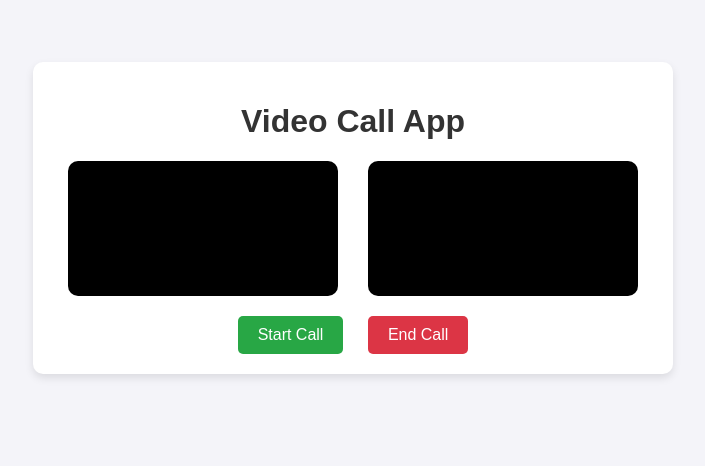
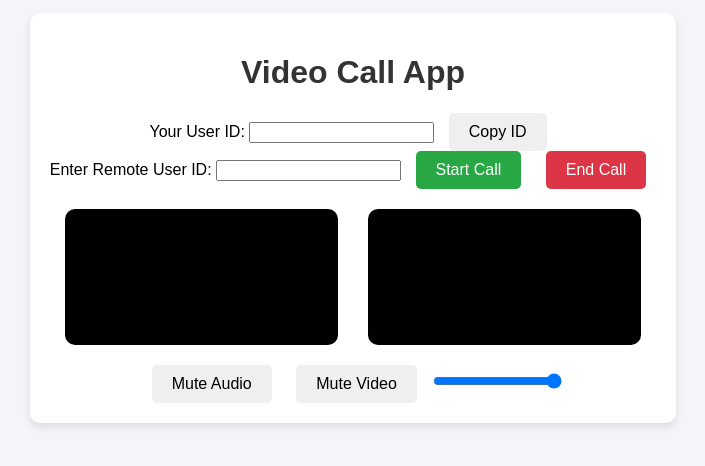
Before and after one commit to Aris25-GH/video-call-app, a website: page index.html in a window 1280 px wide. Shown: the part 182-648 px from the top of the page, without its empty margins (287-992 px from the left). Drawn offline with nearby package versions, Linux system fonts and the light colour scheme.

Commit message:
Update index.html

```diff
--- a/index.html
+++ b/index.html
@@ -9,13 +9,25 @@
 <body>
     <div class="container">
         <h1>Video Call App</h1>
+        <div class="user-id-section">
+            <label for="userId">Your User ID:</label>
+            <input type="text" id="userId" readonly>
+            <button id="copyUserId">Copy ID</button>
+        </div>
+        <div class="call-section">
+            <label for="remoteUserId">Enter Remote User ID:</label>
+            <input type="text" id="remoteUserId">
+            <button id="startCall">Start Call</button>
+            <button id="endCall" disabled>End Call</button>
+        </div>
         <div class="video-container">
             <video id="localVideo" autoplay muted></video>
             <video id="remoteVideo" autoplay></video>
         </div>
         <div class="controls">
-            <button id="startCall">Start Call</button>
-            <button id="endCall" disabled>End Call</button>
+            <button id="muteAudio">Mute Audio</button>
+            <button id="muteVideo">Mute Video</button>
+            <input type="range" id="volumeControl" min="0" max="1" step="0.1" value="1">
         </div>
     </div>
 
```
